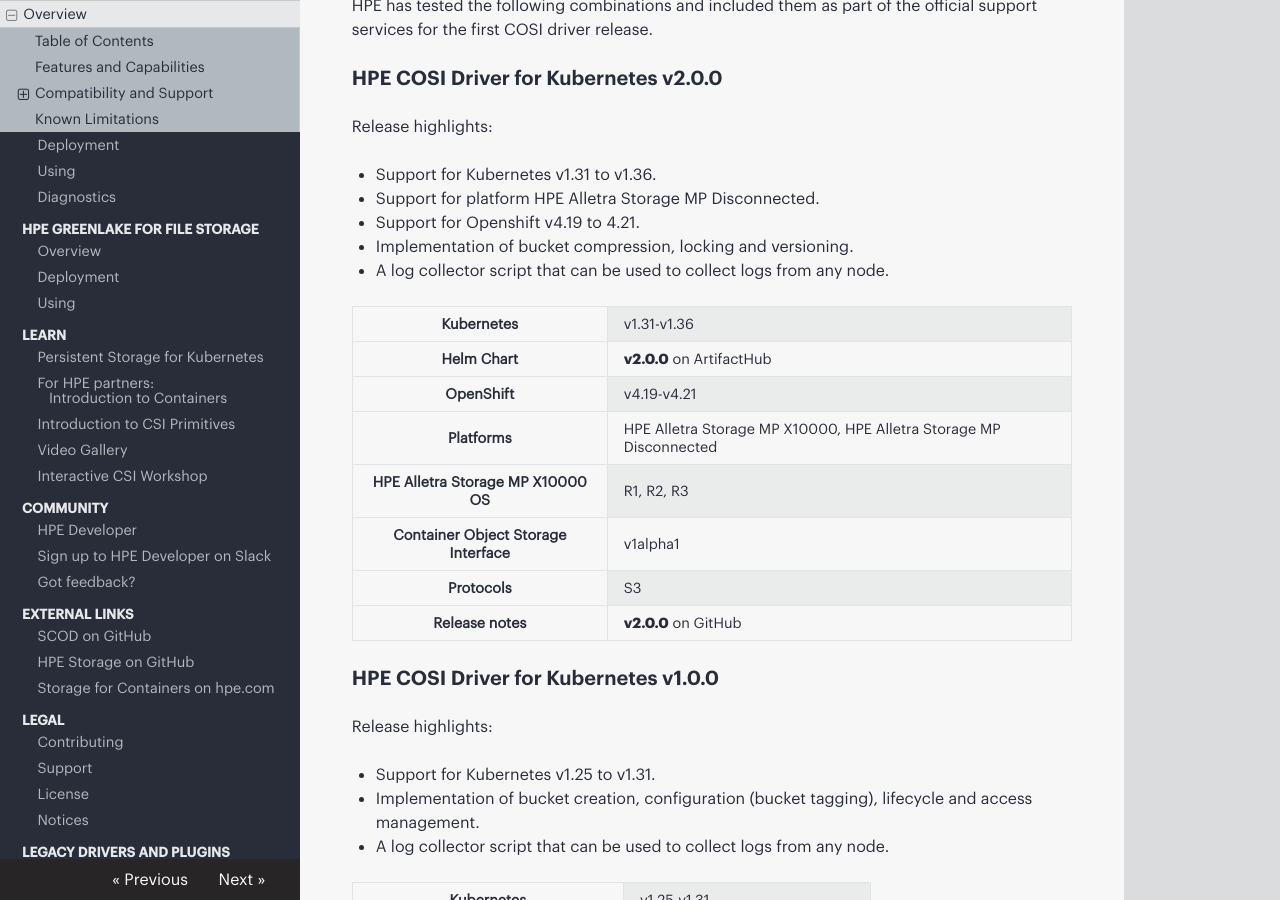
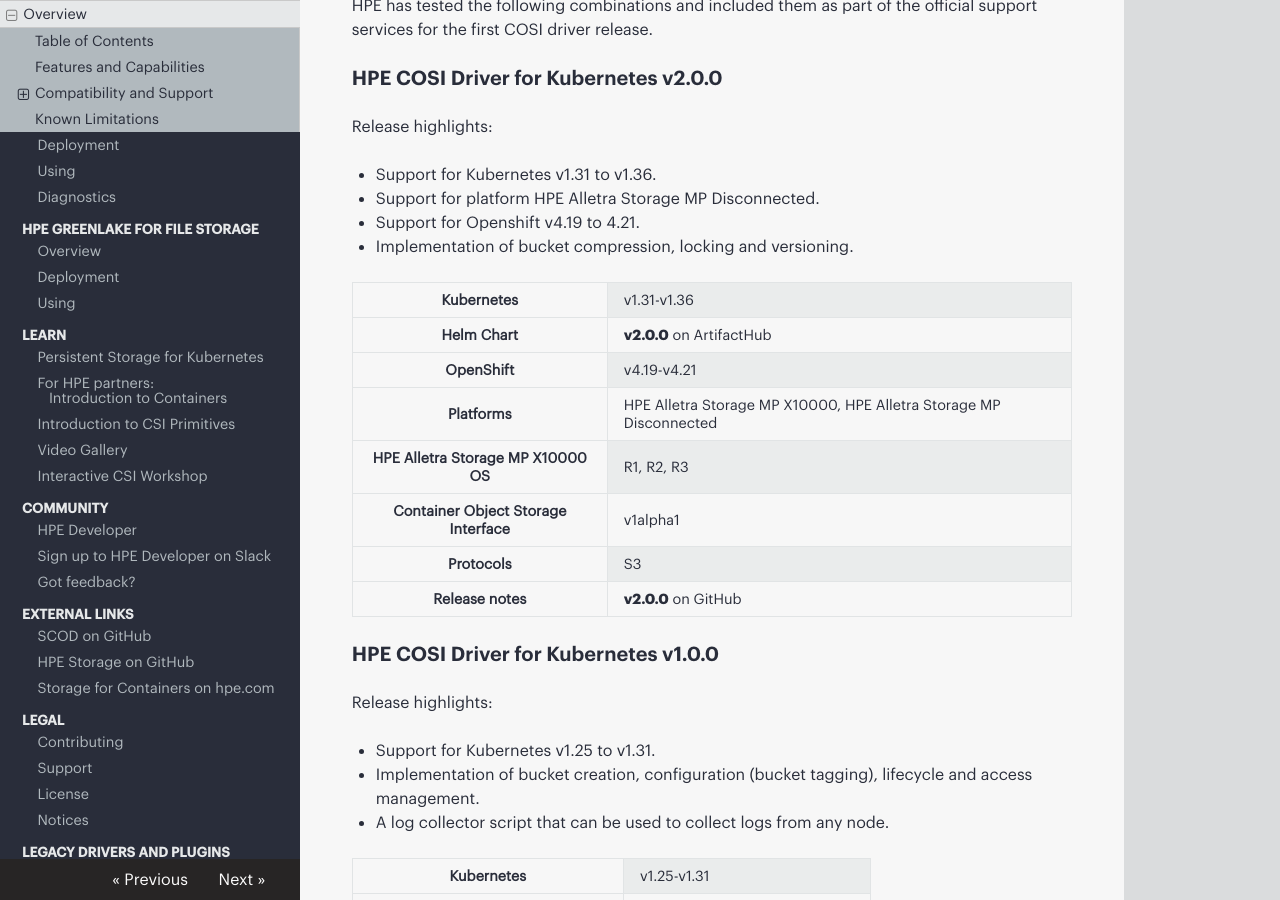
Before and after one commit to hpe-storage/scod, an MkDocs documentation site: the page built from docs/cosi_driver/index.md, in a window 1280 px wide and 900 px high, scrolled down 1775 px. Built offline with MkDocs 1.6.1, drawn with Linux system fonts in a browser that asks for light colours; nearby versions of some CDN libraries.

Commit message:
Removed last release highlight

```diff
--- a/docs/cosi_driver/index.md
+++ b/docs/cosi_driver/index.md
@@ -44,7 +44,6 @@
 * Support for platform HPE Alletra Storage MP Disconnected.
 * Support for Openshift v4.19 to 4.21.
 * Implementation of bucket compression, locking and versioning.
-* A log collector script that can be used to collect logs from any node.
 
 <table>
   <tr>
```
